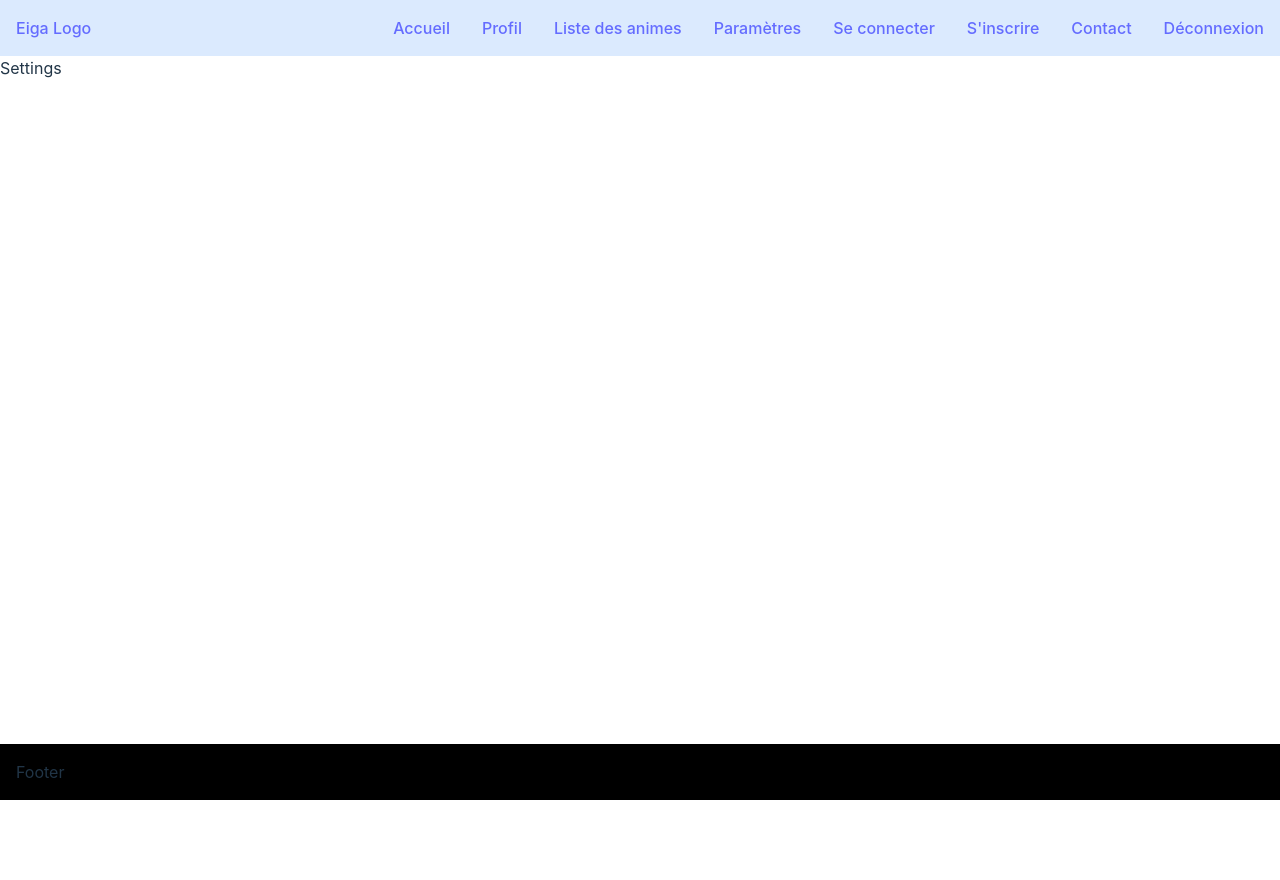
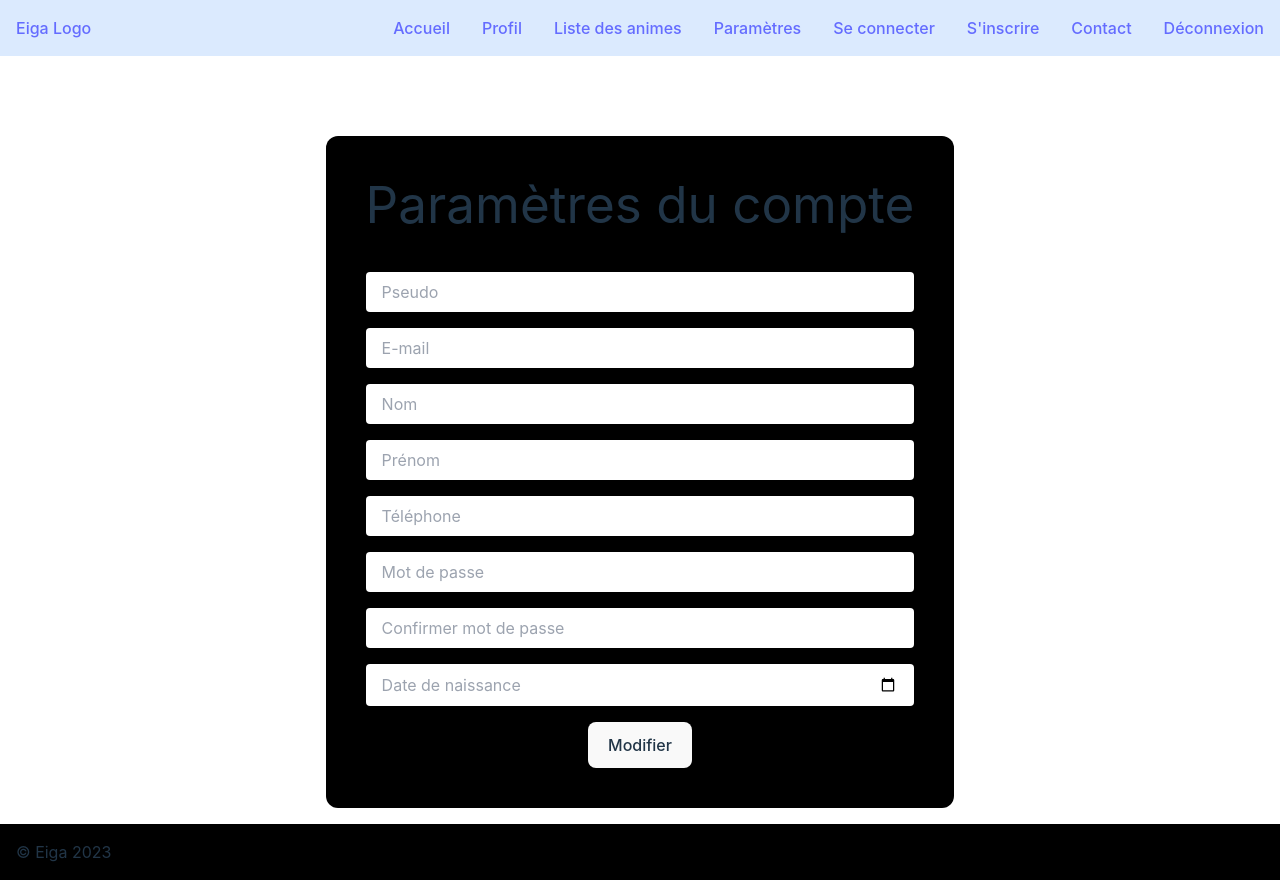
Before and after one commit to LinelinLove/hetic-architecture, a React (Vite) app in the folder architecture-anime-manga/: page /settings in a window 1280 px wide. Before the commit the page ends 800 px from the top, so only its background shows below. Built offline with nearby package versions, Linux system fonts and the light colour scheme; no server answers.

Commit message:
create user firebase and eiga_bdd

```diff
--- a/architecture-anime-manga/src/components/Footer.jsx
+++ b/architecture-anime-manga/src/components/Footer.jsx
@@ -1,5 +1,9 @@
 import React from "react";
 
 export default function Footer() {
-  return <footer className="bg-black mt-auto clear-both p-4">Footer</footer>;
+  return (
+    <footer className="bg-black mt-auto clear-both p-4">
+      &copy; Eiga 2023
+    </footer>
+  );
 }
--- a/architecture-anime-manga/src/pages/Login.jsx
+++ b/architecture-anime-manga/src/pages/Login.jsx
@@ -1,80 +1,8 @@
-// import React, { useState } from "react";
-// import InputComponent from "../components/atoms/InputComponent";
-// import "./Signup.css";
+import InputComponent from "../components/atoms/InputComponent";
+import "./Signup.css";
 
-// export default function Login() {
-//   const [id, setId] = useState("");
-//   const [password, setPassword] = useState("");
-
-//   const handleSubmit = async (e) => {
-//     e.preventDefault();
-
-//     try {
-//       const response = await fetch(
-//         import.meta.env.VITE_REACT_APP_API_URL +
-//           "hetic-architecture/backend/api/auth.php",
-//         {
-//           method: "POST",
-//           headers: {
-//             "Content-Type": "application/json",
-//           },
-//           body: JSON.stringify(formData),
-//         }
-//       );
-
-//       const data = await response.json();
-
-//       if (response.ok) {
-//         console.log("User registered successfully");
-//         // Redirigez l'utilisateur vers une page de connexion ou faites autre chose après l'inscription réussie.
-//       } else {
-//         console.error("Error registering user:", data.message);
-//       }
-
-//       console.log(data);
-//     } catch (error) {
-//       console.error("Error:", error);
-//     }
-//   };
-
-//   return (
-//     <div className="gap-10 flex flex-col items-center p-4">
-//       <div className="bg-black gap-10 flex flex-col items-center p-10 rounded-xl mt-16">
-//         <h1>Se connecter à Eiga</h1>
-//         <form
-//           onSubmit={handleSubmit}
-//           className="flex flex-col items-center gap-4 w-full"
-//         >
-//           <InputComponent
-//             type="text"
-//             placeholder="E-mail/Pseudo"
-//             required={true}
-//             id="username"
-//             value={id}
-//             onChange={(e) => setId(e.target.value)}
-//           />
-//           <InputComponent
-//             type="password"
-//             placeholder="Mot de passe"
-//             required={true}
-//             id="password"
-//             value={password}
-//             onChange={(e) => setPassword(e.target.value)}
-//           />
-//           <button type="submit">Se connecter</button>
-//         </form>
-//       </div>
-//     </div>
-//   );
-// }
-
-// Login.jsx
 import React, { useState } from "react";
-import {
-  getAuth,
-  createUserWithEmailAndPassword,
-  signInWithEmailAndPassword,
-} from "firebase/auth";
+import { getAuth, signInWithEmailAndPassword } from "firebase/auth";
 
 import { app } from "../firebaseConfig";
 
@@ -83,20 +11,6 @@ const auth = getAuth(app);
 export default function Login() {
   const [email, setEmail] = useState("");
   const [password, setPassword] = useState("");
-
-  const handleSignUp = async () => {
-    try {
-      const userCredential = await createUserWithEmailAndPassword(
-        auth,
-        email,
-        password
-      );
-      const user = userCredential.user;
-      console.log("User registered successfully:", user);
-    } catch (error) {
-      console.error("Error registering user:", error);
-    }
-  };
 
   const handleSignIn = async () => {
     try {
@@ -113,19 +27,25 @@ export default function Login() {
   };
 
   return (
-    <div>
-      <input
+    <div className="gap-10 flex flex-col items-center p-4">
+      <div className="bg-black gap-10 flex flex-col items-center p-10 rounded-xl mt-16">
+        <h1>Se connecter à Eiga</h1>
+        <InputComponent
           type="text"
-        placeholder="Email"
+          placeholder="E-mail"
+          required={true}
+          name="email"
           onChange={(e) => setEmail(e.target.value)}
         />
-      <input
+        <InputComponent
           type="password"
-        placeholder="Password"
+          placeholder="Mot de passe"
+          required={true}
+          name="password"
           onChange={(e) => setPassword(e.target.value)}
         />
-      <button onClick={handleSignUp}>Sign Up</button>
-      <button onClick={handleSignIn}>Sign In</button>
+        <button onClick={handleSignIn}>Se connecter</button>
+      </div>
     </div>
   );
 }
--- a/architecture-anime-manga/src/pages/Settings.jsx
+++ b/architecture-anime-manga/src/pages/Settings.jsx
@@ -1,5 +1,58 @@
-import React from "react";
+import React, { useEffect, useState } from "react";
+import InputComponent from "../components/atoms/InputComponent";
+import "./Signup.css";
 
 export default function Settings() {
-  return <div>Settings</div>;
+  return (
+    <div className="gap-10 flex flex-col items-center p-4">
+      <div className="bg-black gap-10 flex flex-col items-center p-10 rounded-xl mt-16">
+        <h1>Paramètres du compte</h1>
+        <form
+          // onSubmit={handleSubmit}
+          className="flex flex-col items-center gap-4 w-full"
+        >
+          <InputComponent
+            type="text"
+            placeholder="Pseudo"
+            required={true}
+            name="username"
+            // onChange={handleChange}
+          />
+          <InputComponent
+            type="email"
+            placeholder="E-mail"
+            required={true}
+            name="email"
+            // onChange={handleChange}
+          />
+          <InputComponent type="text" placeholder="Nom" />
+          <InputComponent type="text" placeholder="Prénom" />
+
+          <InputComponent type="telephone" placeholder="Téléphone" />
+          <InputComponent
+            type="password"
+            placeholder="Mot de passe"
+            required={true}
+            name="password"
+            // onChange={handleChange}
+          />
+          <InputComponent
+            type="password"
+            placeholder="Confirmer mot de passe"
+            required={true}
+          />
+
+          <label className="wrapper">
+            <input
+              type="date"
+              required="required"
+              className="w-full leading-10 px-4 rounded"
+            />
+            <span></span>
+          </label>
+          <button type="submit">Modifier</button>
+        </form>
+      </div>
+    </div>
+  );
 }
--- a/architecture-anime-manga/src/pages/Signup.jsx
+++ b/architecture-anime-manga/src/pages/Signup.jsx
@@ -1,6 +1,114 @@
+// import React, { useEffect, useState } from "react";
+// import InputComponent from "../components/atoms/InputComponent";
+// import "./Signup.css";
+
+// import { getAuth, createUserWithEmailAndPassword } from "firebase/auth";
+
+// import { app } from "../firebaseConfig";
+
+// export default function Signup() {
+//   const [formData, setFormData] = useState({
+//     username: "",
+//     email: "",
+//     password: "",
+//   });
+
+//   const handleChange = (e) => {
+//     setFormData({ ...formData, [e.target.name]: e.target.value });
+//   };
+
+//   const handleSubmit = async (e) => {
+//     e.preventDefault();
+
+//     try {
+//       const response = await fetch(
+//         import.meta.env.VITE_REACT_APP_API_URL +
+//           "hetic-architecture/backend/api/signup.php",
+//         {
+//           method: "POST",
+//           headers: {
+//             "Content-Type": "application/json",
+//           },
+//           body: JSON.stringify(formData),
+//         }
+//       );
+
+//       const data = await response.json();
+
+//       if (response.ok) {
+//         console.log("User registered successfully");
+
+//         // création de l'user dans firebase
+//         await handleSignUp(formData.email, formData.password);
+//         // Redirigez l'utilisateur vers une page de connexion ou faites autre chose après l'inscription réussie.
+//       } else {
+//         console.error("Error registering user:", data.message);
+//       }
+
+//       console.log(data);
+//     } catch (error) {
+//       console.error("Error:", error);
+//     }
+//   };
+
+//   const handleSignUp = async () => {
+//     try {
+//       const userCredential = await createUserWithEmailAndPassword(
+//         auth,
+//         email,
+//         password
+//       );
+//       const user = userCredential.user;
+//       console.log("User registered successfully:", user);
+//     } catch (error) {
+//       console.error("Error registering user:", error);
+//     }
+//   };
+
+//   return (
+//     <div className="gap-10 flex flex-col items-center p-4">
+//       <div className="bg-black gap-10 flex flex-col items-center p-10 rounded-xl mt-16">
+//         <h1>S'inscrire à Eiga</h1>
+//         <form
+//           onSubmit={handleSubmit}
+//           className="flex flex-col items-center gap-4 w-full"
+//         >
+//           <InputComponent
+//             type="text"
+//             placeholder="Pseudo"
+//             required={true}
+//             name="username"
+//             onChange={handleChange}
+//           />
+
+//           <InputComponent
+//             type="email"
+//             placeholder="E-mail"
+//             required={true}
+//             name="email"
+//             onChange={handleChange}
+//           />
+//           <InputComponent
+//             type="password"
+//             placeholder="Mot de passe"
+//             required={true}
+//             name="password"
+//             onChange={handleChange}
+//           />
+//           <button type="submit">S'inscrire</button>
+//         </form>
+//       </div>
+//     </div>
+//   );
+// }
+
 import React, { useEffect, useState } from "react";
 import InputComponent from "../components/atoms/InputComponent";
-import "./Signup.css";
+import { getAuth, createUserWithEmailAndPassword } from "firebase/auth";
+
+import { app } from "../firebaseConfig";
+
+const auth = getAuth(app);
 
 export default function Signup() {
   const [formData, setFormData] = useState({
@@ -17,6 +125,7 @@ export default function Signup() {
     e.preventDefault();
 
     try {
+      // Créez l'utilisateur dans votre base de données personnalisée
       const response = await fetch(
         import.meta.env.VITE_REACT_APP_API_URL +
           "hetic-architecture/backend/api/signup.php",
@@ -32,15 +141,36 @@ export default function Signup() {
       const data = await response.json();
 
       if (response.ok) {
-        console.log("User registered successfully");
+        console.log("User registered in custom database successfully");
+
+        // Maintenant, créez l'utilisateur dans Firebase Authentication
+        await handleSignUp(formData.email, formData.password);
+
         // Redirigez l'utilisateur vers une page de connexion ou faites autre chose après l'inscription réussie.
       } else {
-        console.error("Error registering user:", data.message);
+        console.error(
+          "Error registering user in custom database:",
+          data.message
+        );
       }
 
       console.log(data);
     } catch (error) {
       console.error("Error:", error);
+    }
+  };
+
+  const handleSignUp = async (email, password) => {
+    try {
+      const userCredential = await createUserWithEmailAndPassword(
+        auth,
+        email,
+        password
+      );
+      const user = userCredential.user;
+      console.log("User registered successfully in Firebase:", user);
+    } catch (error) {
+      console.error("Error registering user in Firebase:", error);
     }
   };
 
@@ -52,8 +182,6 @@ export default function Signup() {
           onSubmit={handleSubmit}
           className="flex flex-col items-center gap-4 w-full"
         >
-          {/* <InputComponent type="text" placeholder="Nom" /> */}
-          {/* <InputComponent type="text" placeholder="Prénom" /> */}
           <InputComponent
             type="text"
             placeholder="Pseudo"
@@ -61,7 +189,6 @@ export default function Signup() {
             name="username"
             onChange={handleChange}
           />
-
           <InputComponent
             type="email"
             placeholder="E-mail"
@@ -69,7 +196,6 @@ export default function Signup() {
             name="email"
             onChange={handleChange}
           />
-          {/* <InputComponent type="telephone" placeholder="Téléphone" /> */}
           <InputComponent
             type="password"
             placeholder="Mot de passe"
@@ -77,21 +203,6 @@ export default function Signup() {
             name="password"
             onChange={handleChange}
           />
-          <InputComponent
-            type="password"
-            placeholder="Confirmer mot de passe"
-            required={true}
-          />
-          {/* <InputComponent type="date" placeholder="Date de naissance" /> */}
-
-          {/* <label className="wrapper">
-              <input
-                type="date"
-                required="required"
-                className="w-full leading-10 px-4 rounded"
-              />
-              <span></span>
-            </label> */}
           <button type="submit">S'inscrire</button>
         </form>
       </div>
```
Also changed, not shown: 1 other file (tests, documents, lock files or other folders). Lines whose indentation alone changed are shown as unchanged.
